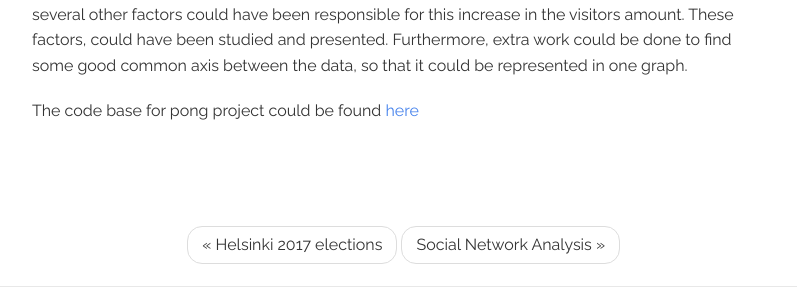
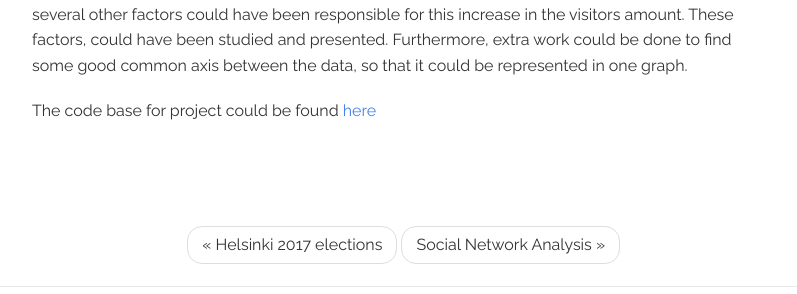
Before and after one commit to dani1793/machine-learning-portfolio, a Jekyll site: the page built from _posts/2018-12-03-tourist-trend.markdown, in a window 1280 px wide and 900 px high, scrolled down 2426 px. Shown: the part 541-835 px from the top of the window, without its empty margins (43-840 px from the left). Built offline with Jekyll 4.4.1, drawn with Linux system fonts in a browser that asks for light colours.

Commit message:
updated tourist post

```diff
--- a/Gemfile
+++ b/Gemfile
@@ -0,0 +1,2 @@
+source 'https://rubygems.org'
+gem 'github-pages', group: :jekyll_plugins
--- a/_posts/2018-12-03-tourist-trend.markdown
+++ b/_posts/2018-12-03-tourist-trend.markdown
@@ -27,4 +27,4 @@ The bar graph consists of time series data. The main purpose of the bar graph is
 
 The graphs were optimized to show the provided data as clearly as possible to the reader, minimizing the ambiguities for reader, making it easier to observe the trend. However, it was felt that several other factors could have been responsible for this increase in the visitors amount. These factors, could have been studied and presented. Furthermore, extra work could be done to find some good common axis between the data, so that it could be represented in one graph.
 
-The code base for pong project could be found [here](https://github.com/dani1793/Machine-Learning-Projects/blob/master/Information%20Visualization/trends-in-open-source-dataset.ipynb)
+The code base for project could be found [here](https://github.com/dani1793/Machine-Learning-Projects/blob/master/Information%20Visualization/trends-in-open-source-dataset.ipynb)
```
